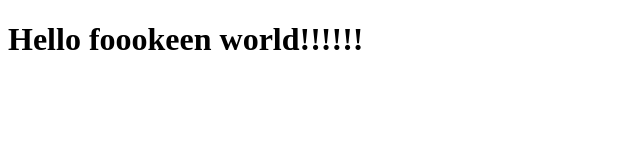
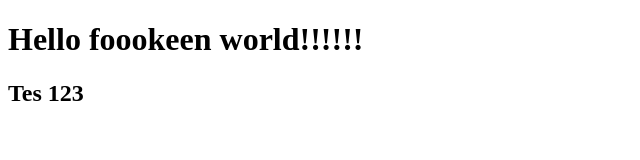
Before and after one commit to gayuhhhhh/demo, a plain HTML site: page index.html in a window 1280 px wide. Shown: the whole page, without its empty margins (0-640 px from the left). Drawn offline with Linux system fonts and the light colour scheme.

Commit message:
update index.html

```diff
--- a/index.html
+++ b/index.html
@@ -8,5 +8,6 @@
 </head>
 <body>
     <h1> Hello foookeen world!!!!!!</h1>
+    <h2> Tes 123 <h3>
 </body>
 </html>
```
